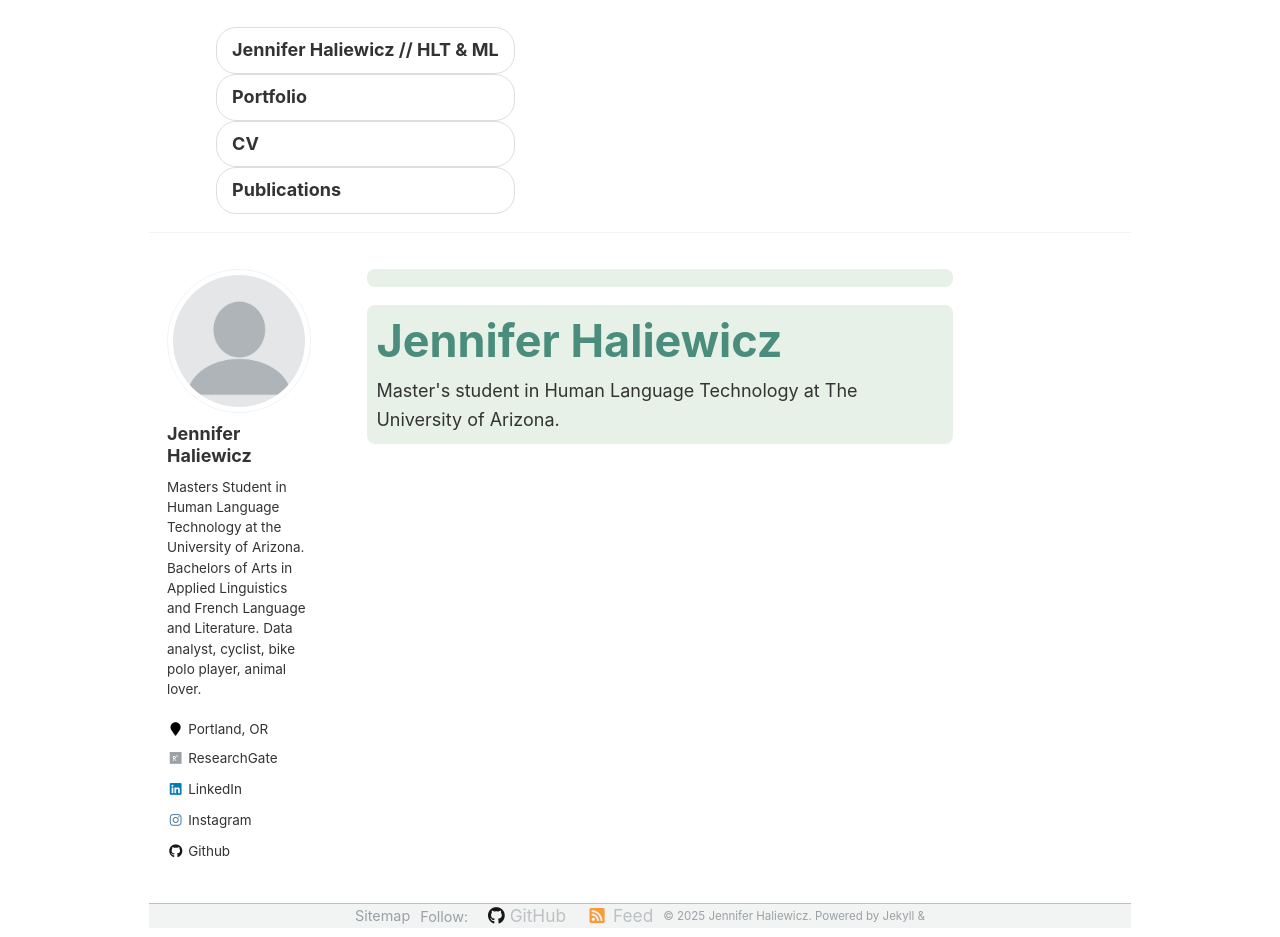
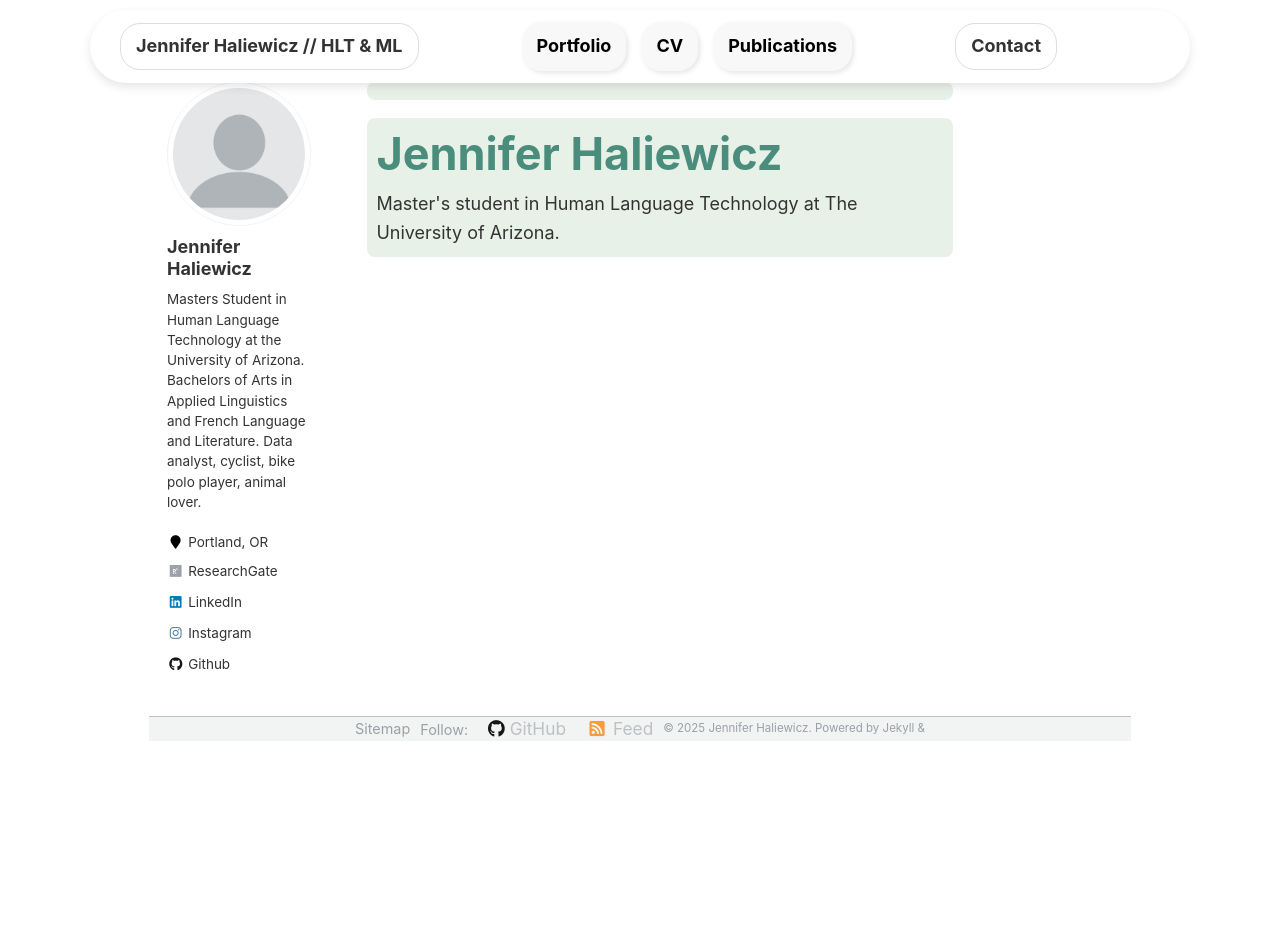
Before and after one commit to rofljen/HLTProfessionalSite, a Jekyll site: the page built from index.html, in a window 1280 px wide and 937 px high. Built offline with Jekyll 4.4.1, drawn with Linux system fonts in a browser that asks for light colours.

Commit message:
Update masthead.html

```diff
--- a/_includes/masthead.html
+++ b/_includes/masthead.html
@@ -1,25 +1,31 @@
 {% include base_path %}
 <div class="masthead">
   <div class="masthead__inner-wrap">
-    <div class="masthead__menu">
-      <nav id="site-nav" class="greedy-nav">
-        <ul class="visible-links">
-          <li class="masthead__menu-item masthead__menu-item--lg">
+    <nav class="navbar">
+      <!-- Left button -->
       <a href="{{ base_path }}/" class="nav-button">{{ site.title }}</a>
-          </li>
+
+      <!-- Middle navigation links -->
+      <div class="nav-links">
         {% for link in site.data.navigation.main %}
           {% if link.url contains 'http' %}
             {% assign domain = '' %}
           {% else %}
             {% assign domain = base_path %}
           {% endif %}
-            <li class="masthead__menu-item">
-              <a href="{{ domain }}{{ link.url }}" class="nav-button">{{ link.title }}</a>
-            </li>
+          <a href="{{ domain }}{{ link.url }}">{{ link.title }}</a>
         {% endfor %}
-        </ul>
-        <ul class="hidden-links hidden"></ul>
+      </div>
+
+      <!-- Right button (if needed) -->
+      <a href="#" class="nav-button">Contact</a>
+
+      <!-- Mobile menu toggle -->
+      <div class="menu-toggle">
+        <span></span>
+        <span></span>
+        <span></span>
+      </div>
     </nav>
   </div>
 </div>
-</div>
```
Lines whose indentation alone changed are shown as unchanged.
